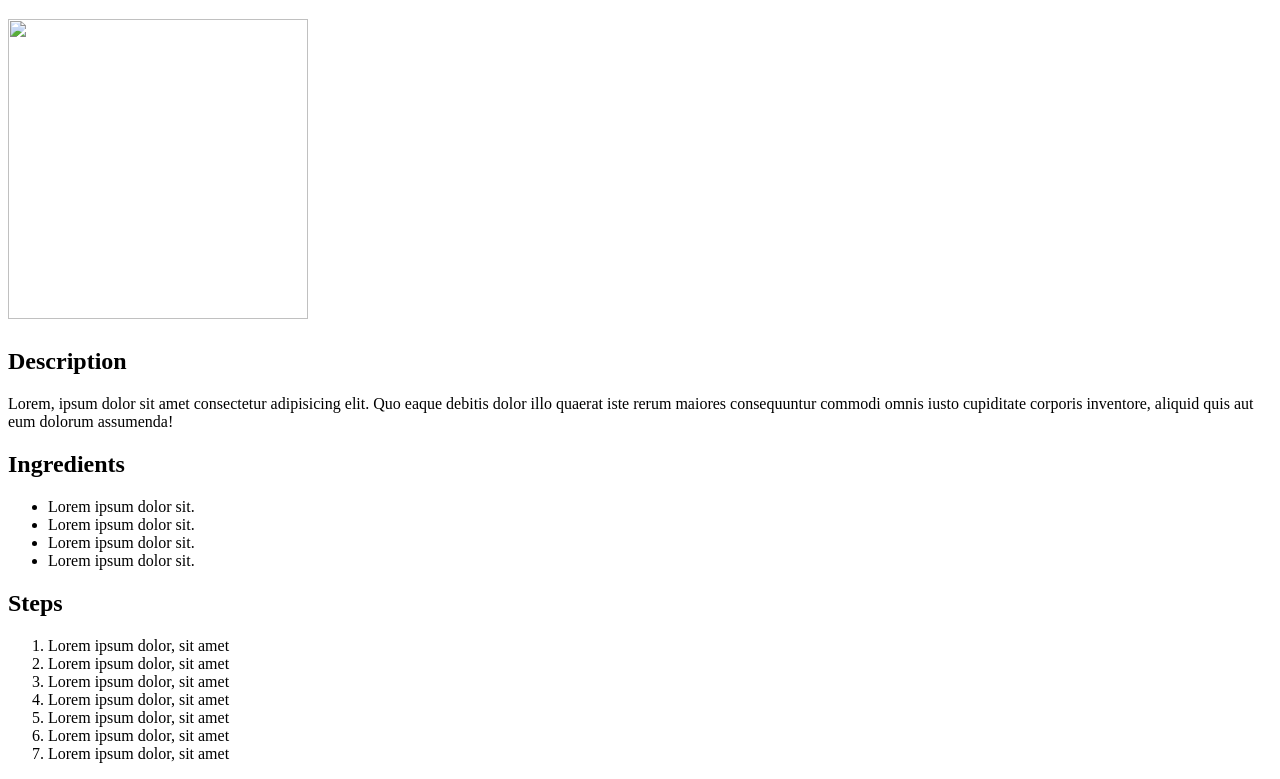
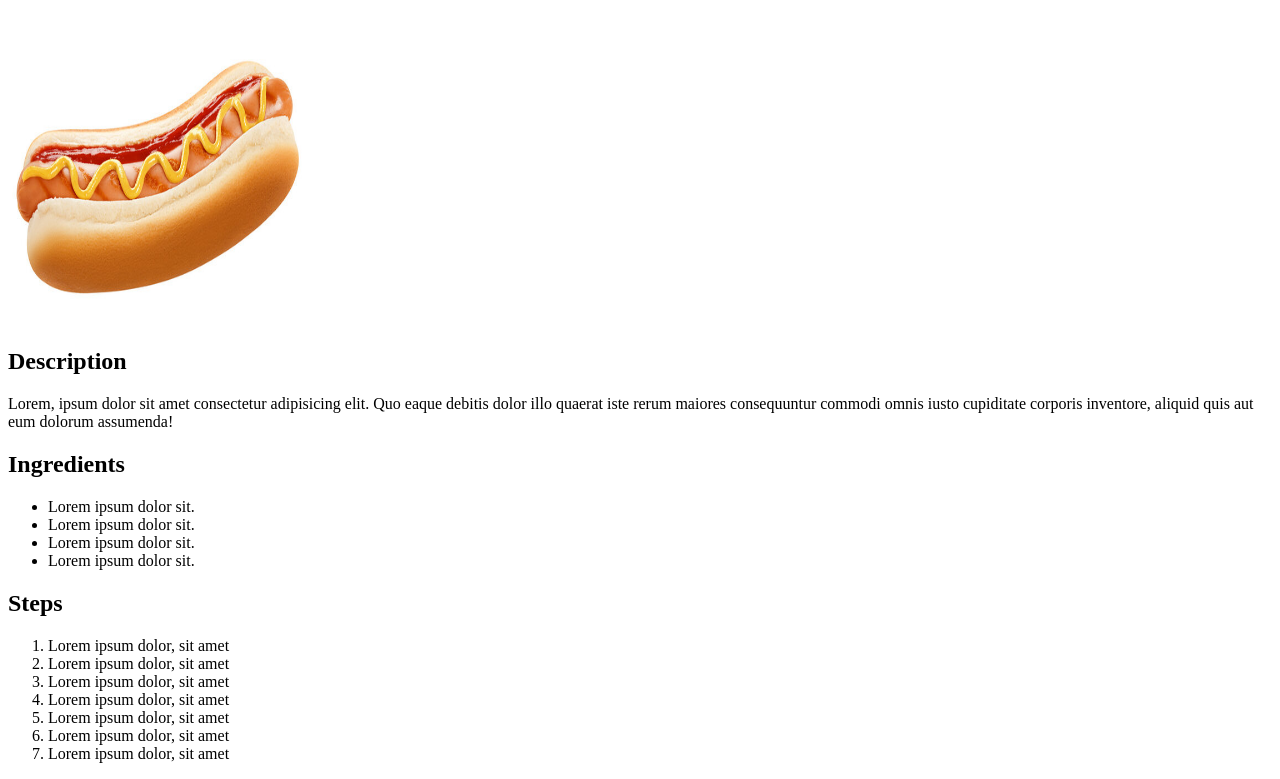
Before and after one commit to matthewabarnett/odin-recipes, a plain HTML site: page recipes/hotdog.html in a window 1280 px wide. Shown: the part 61-840 px from the top of the page. Drawn offline with Linux system fonts and the light colour scheme.

Commit message:
Added picture to hotdog.html q

```diff
--- a/recipes/hotdog.html
+++ b/recipes/hotdog.html
@@ -7,7 +7,7 @@
 </head>
 <body>
     <h1>Hot Dog<h1>
-    <img src="" alt="" height="300" width="300">
+    <img src="/images/hotdog.jpg" alt="Hotdog with ketchup and mustard" height="300" width="300">
         <h2>Description</h2>
             <p>Lorem, ipsum dolor sit amet consectetur adipisicing elit. Quo eaque debitis dolor illo quaerat iste rerum maiores consequuntur commodi omnis iusto cupiditate corporis inventore, aliquid quis aut eum dolorum assumenda!</p>
         <h2>Ingredients</h2>
```
